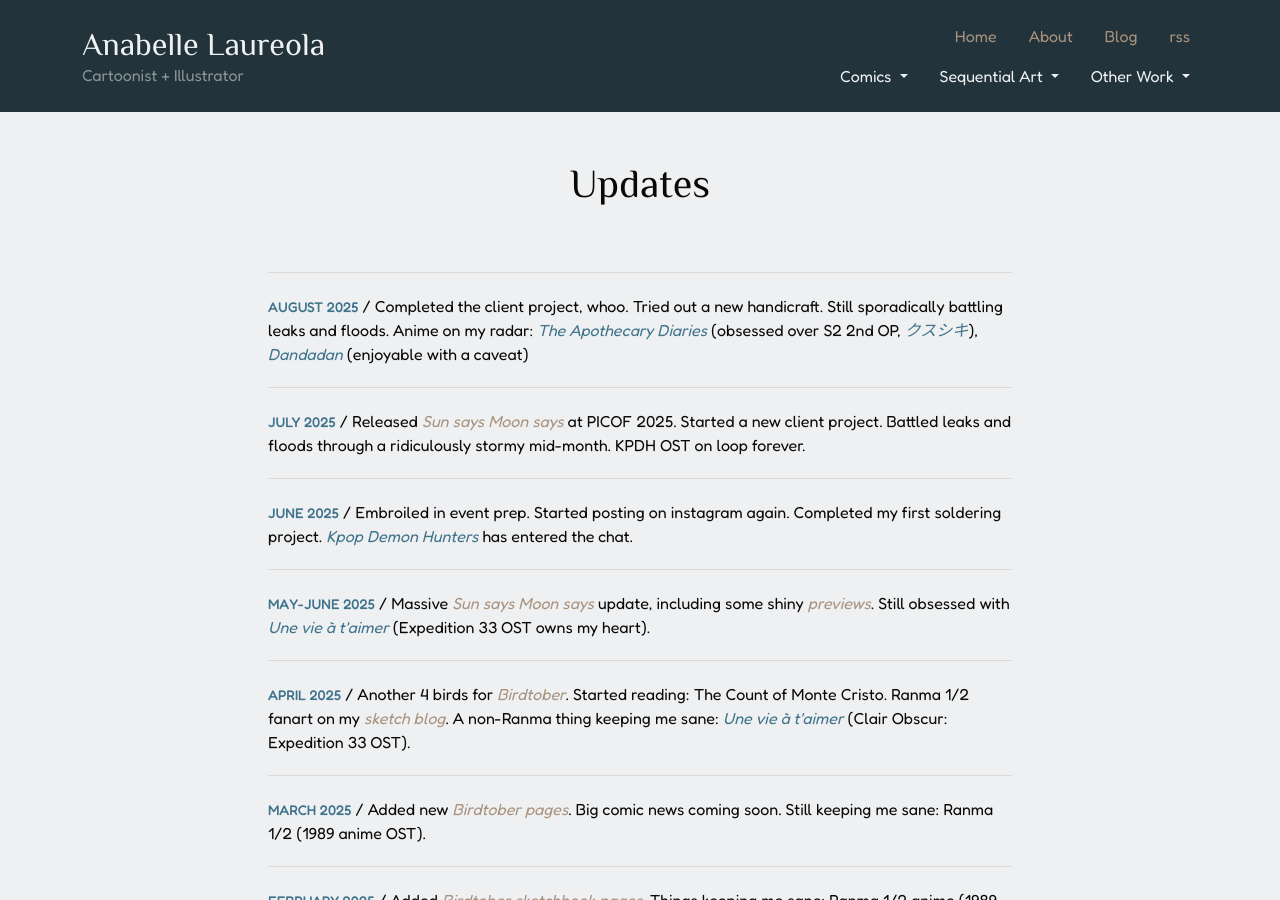
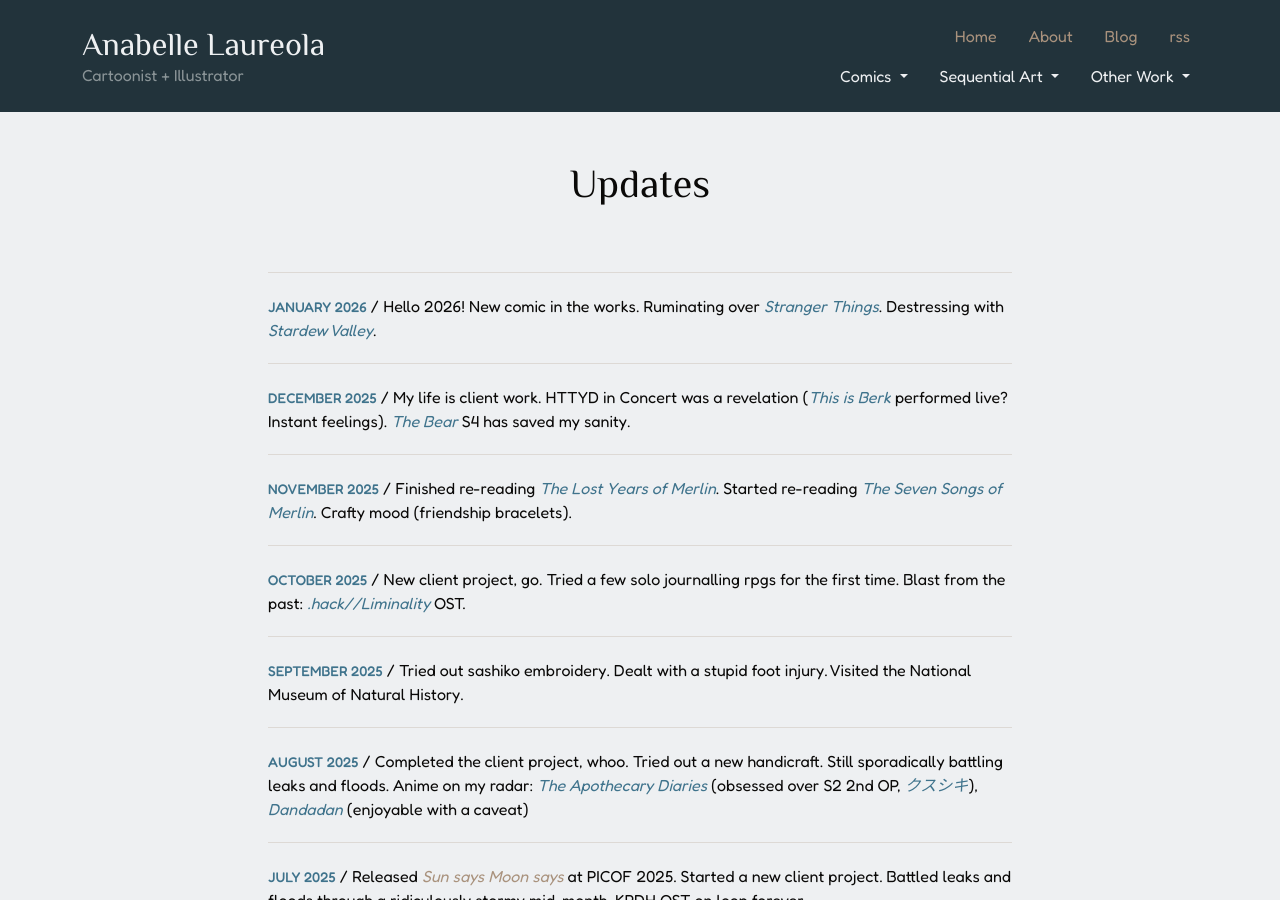
Before and after one commit to nabelore/nabelore.github.io, a Jekyll site: the page built from assets/html/updates.html, in a window 1280 px wide and 900 px high. Built offline with Jekyll 4.4.1, drawn with Linux system fonts in a browser that asks for light colours.

Commit message:
2026 refresh
Updated Update, SunMoon pages

```diff
--- a/_data/nav-proj.yml
+++ b/_data/nav-proj.yml
@@ -1,7 +1,7 @@
 # site.data.nav-proj
 
 - name: Sun says Moon says
-  status: post-production
+  status: complete
   category: comics
   category2: personal
   link: /sunmoon
@@ -18,7 +18,7 @@
         <li>Rating: G / General Audiences</li>
         <li>70 comic pages / 76 pages total</li>
         <li>6" x 9"</li>
-        <li>black & white, with halftones</li>
+        <li>black & white with halftones</li>
       </ul>
     </div>
 
--- a/_data/updates-2025.yml
+++ b/_data/updates-2025.yml
@@ -1,4 +1,28 @@
 # site.data.updates-2025
+
+- name: December 2025
+  desc: >
+    My life is client work.
+    HTTYD in Concert was a revelation (<i>This is Berk</i> performed live? Instant feelings).
+    <i>The Bear</i> S4 has saved my sanity.
+
+- name: November 2025
+  desc: >
+    Finished re-reading <i>The Lost Years of Merlin</i>.
+    Started re-reading <i>The Seven Songs of Merlin</i>.
+    Crafty mood (friendship bracelets).
+
+- name: October 2025
+  desc: >
+    New client project, go.
+    Tried a few solo journalling rpgs for the first time.
+    Blast from the past: <i>.hack//Liminality</i> OST.
+
+- name: September 2025
+  desc: >
+    Tried out sashiko embroidery.
+    Dealt with a stupid foot injury.
+    Visited the National Museum of Natural History.
 
 - name: August 2025
   desc: >
--- /dev/null
+++ b/_data/updates-2026.yml
@@ -0,0 +1,10 @@
+# site.data.updates-2026
+
+
+- name: January 2026
+  desc: >
+    Hello 2026!
+    New comic in the works.
+    Ruminating over <i>Stranger Things</i>.
+    Destressing with <i>Stardew Valley</i>.
+  readmoreurl:
--- a/_includes/updates-index.html
+++ b/_includes/updates-index.html
@@ -53,7 +53,7 @@
 				    </div>
 				    <hr>
 
-					{% for item in site.data.updates-2025 limit:2 %}
+					{% for item in site.data.updates-2026 limit:2 %}
 					  <div class="bodytext">
 					  	<span>
 					  		{% if item.name != null %} <b><small class="text-uppercase">{{ item.name }}</small></b> / {% endif%}{{ item.desc }}
--- a/assets/html/updates.html
+++ b/assets/html/updates.html
@@ -23,6 +21,18 @@ keywords:
     <div class="indexUpdates col-md-8 col-sm-12 justify-content-center align-items-center">
 
 	    <hr>
+
+	    	{% for item in site.data.updates-2026 %}
+		      <div class="bodytext">
+		      	<span>
+		      		{% if item.name != null %} <b><small class="text-uppercase">{{ item.name }}</small></b> / {% endif%}{{ item.desc }}
+		      		{% if item.readmoreurl != null %}
+		      			<a href="{{ item.readmoreurl }}">read more</a>.
+		      		{% endif %}
+		      	</span>
+		      </div>
+		      <hr>
+	      {% endfor %}
 
 	      {% for item in site.data.updates-2025 %}
 		      <div class="bodytext">
```
Also changed, not shown: other parts of assets/html/updates.html (+0 -2 lines).
